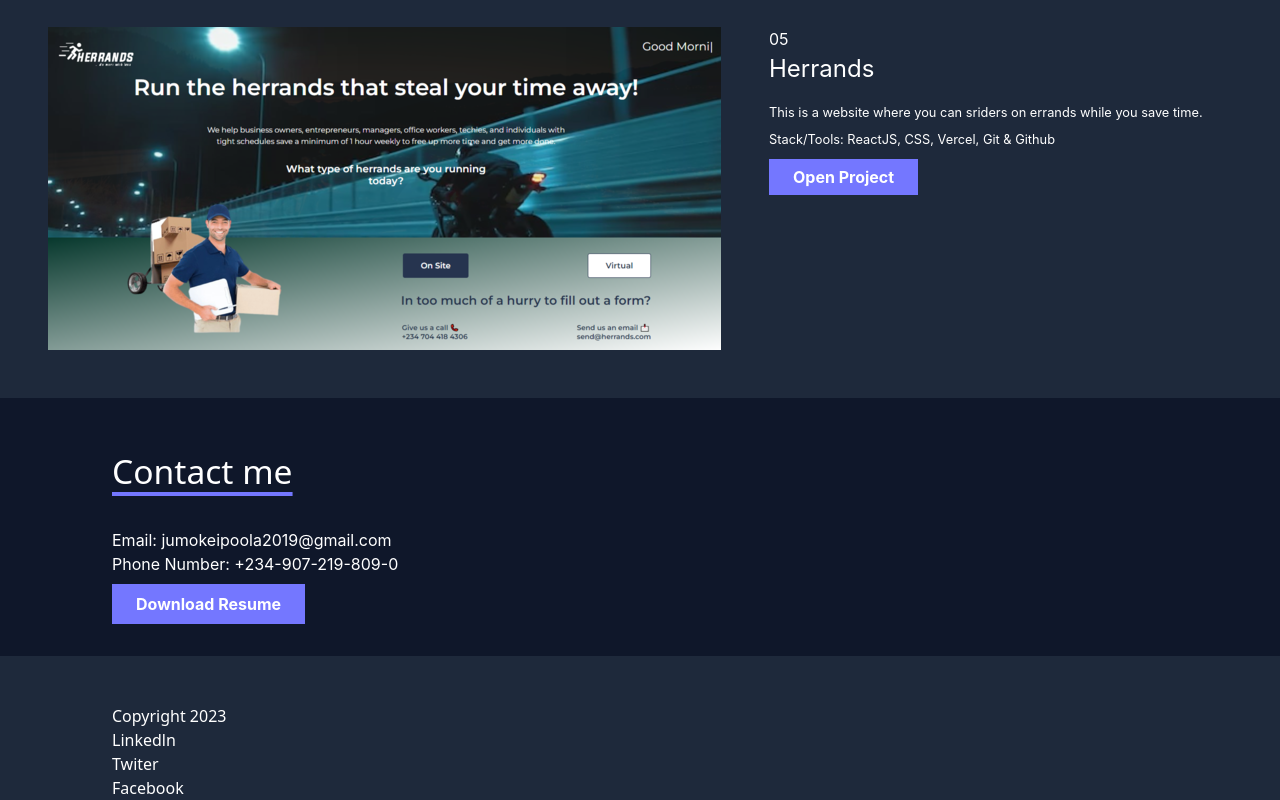
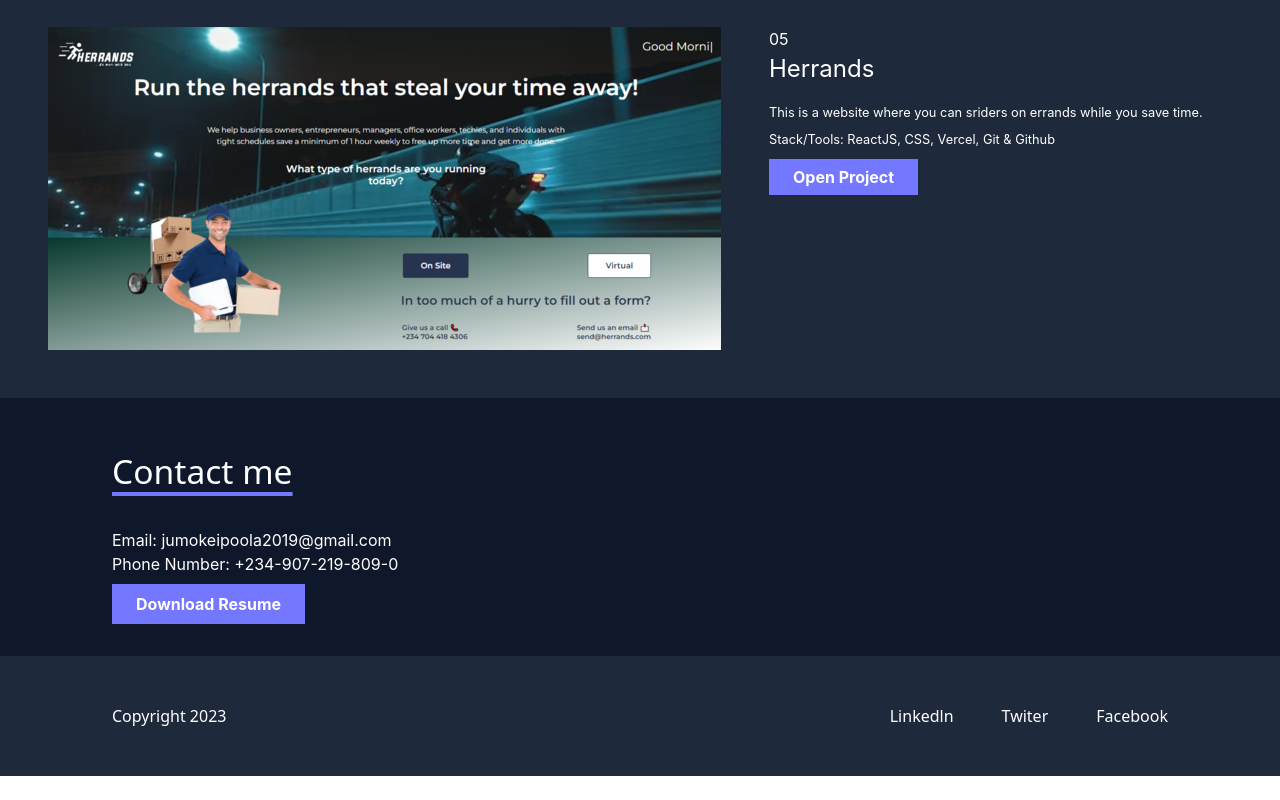
Before and after one commit to jummie-jk/Uptick-Talent-Fellowship, a React (Create React App) app: page / in a window 1280 px wide. Shown: the part 2888-3688 px from the top of the page. After the commit the page ends 3664 px from the top, so only its background shows below. Built offline with nearby package versions, Linux system fonts and the light colour scheme.

Commit message:
Update: footer section

```diff
--- a/src/components/footer.js
+++ b/src/components/footer.js
@@ -5,14 +5,14 @@
 
   return (
     <>
-      <div className=" bg-blue-secondary text-white  pt-12 overflow-y-hidden font-PTSans">
-        <div className="px-28">
+      <div className=" bg-blue-secondary text-white  py-12 overflow-y-hidden font-PTSans">
+        <div className="px-28 flex flex-row justify-between">
          <div>
             <p>Copyright 2023</p>
          </div>
-         <div>
+         <div className="flex flex-row">
             <p>Linkedln</p>
-            <p>Twiter</p>
+            <p className="px-12">Twiter</p>
             <p>Facebook</p>
          </div>
         </div>
```
